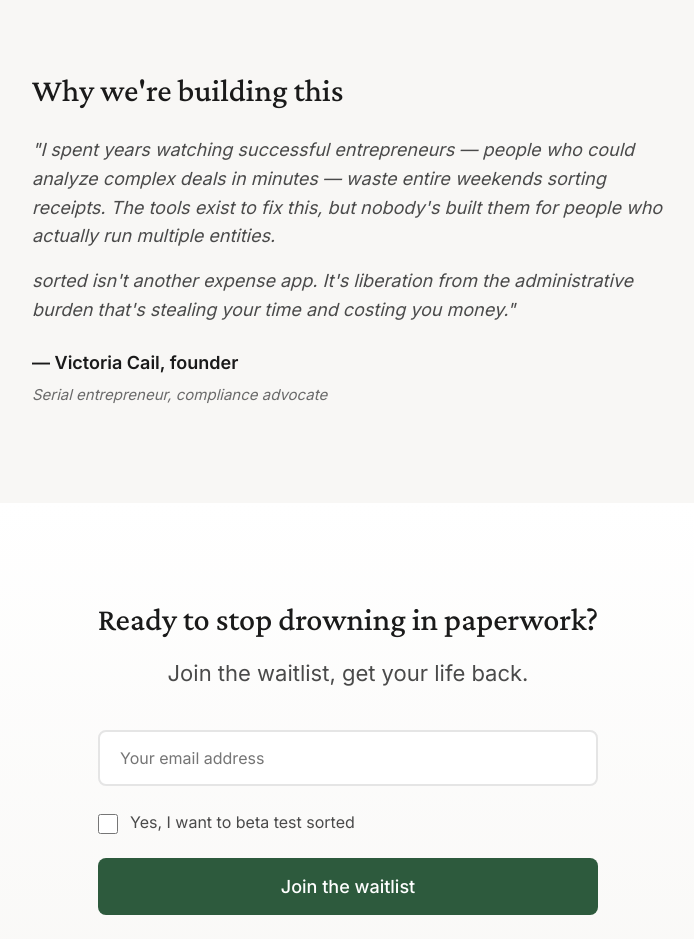
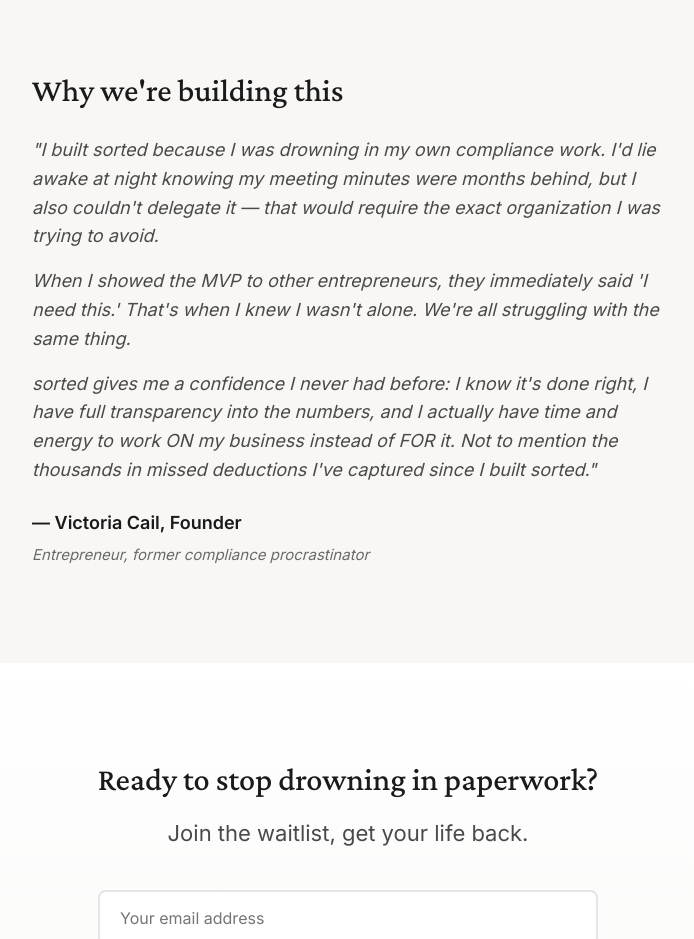
Before and after one commit to GetItSortedApp/landing-page, a plain HTML site: page docs/index.html in a window 1280 px wide. Shown: the part 4540-5479 px from the top of the page, without its empty margins (292-986 px from the left). Drawn offline with nearby package versions, Linux system fonts and the light colour scheme.

Commit message:
Update founder quote

```diff
--- a/docs/index.html
+++ b/docs/index.html
@@ -606,14 +606,16 @@
         <div class="container">
             <h2>Why we're building this</h2>
             <div class="founder-quote">
-                <p><em>"I spent years watching successful entrepreneurs — people who could analyze complex deals in minutes — waste entire weekends sorting receipts. The tools exist to fix this, but nobody's built them for people who actually run multiple entities.</em></p>
+                <p><em>"I built sorted because I was drowning in my own compliance work. I'd lie awake at night knowing my meeting minutes were months behind, but I also couldn't delegate it — that would require the exact organization I was trying to avoid.</em></p>
 
-                <p><em>sorted isn't another expense app. It's liberation from the administrative burden that's stealing your time and costing you money."</em></p>
+                <p><em>When I showed the MVP to other entrepreneurs, they immediately said 'I need this.' That's when I knew I wasn't alone. We're all struggling with the same thing.</em></p>
+
+                <p><em>sorted gives me a confidence I never had before: I know it's done right, I have full transparency into the numbers, and I actually have time and energy to work ON my business instead of FOR it. Not to mention the thousands in missed deductions I've captured since I built sorted."</em></p>
             </div>
 
             <div class="founder-attribution">
-                <strong>— Victoria Cail, founder</strong>
-                <em>Serial entrepreneur, compliance advocate</em>
+                <strong>— Victoria Cail, Founder</strong>
+                <em>Entrepreneur, former compliance procrastinator</em>
             </div>
         </div>
     </section>
```
